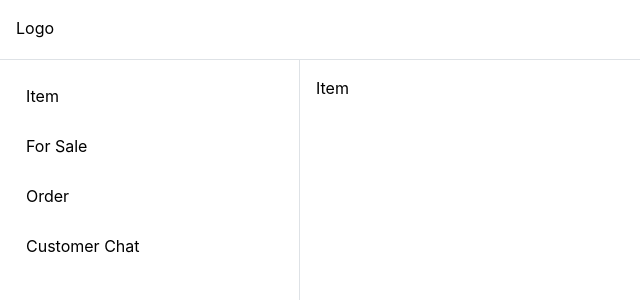
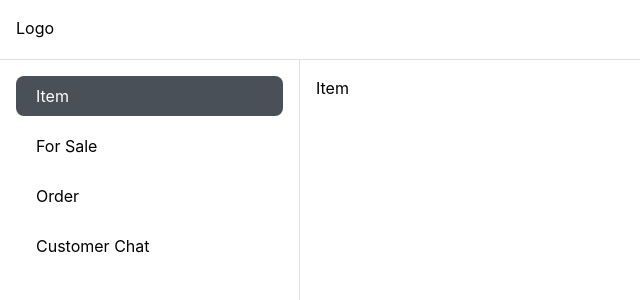
Before and after one commit to PaingThuraKyaw/BM-Mart-frontend, a React (Vite) app: page /seller in a window 1280 px wide. Shown: the top 300 px of the page, without its empty margins (0-640 px from the left). Built offline with nearby package versions, Linux system fonts and the light colour scheme.

Commit message:
feat: Loading set up

```diff
--- /dev/null
+++ b/src/components/Loading.tsx
@@ -0,0 +1,11 @@
+import { Flex, Loader } from '@mantine/core'
+
+const Loading = () => {
+  return (
+    <Flex align={'center'} justify={'center'} h={'100vh'} >
+      <Loader/>
+    </Flex>
+  )
+}
+
+export default Loading
--- a/src/page/Home/index.tsx
+++ /dev/null
@@ -1,12 +0,0 @@
-import { Link } from "react-router-dom";
-
-const Home = () => {
-  return (
-    <>
-      <div>Home</div>
-      <Link to={"/seller"}>Go to seller</Link>
-    </>
-  );
-};
-
-export default Home;
--- /dev/null
+++ b/src/page/User/index.tsx
@@ -0,0 +1,13 @@
+import { Container } from "@mantine/core";
+import { Link } from "react-router-dom";
+
+const User = () => {
+  return (
+    <Container size={"xl"}>
+      <div>User</div>
+      <Link to={"/seller"}>Go to seller</Link>
+    </Container>
+  );
+};
+
+export default User;
--- a/src/page/seller/components/seller-nav.tsx
+++ b/src/page/seller/components/seller-nav.tsx
@@ -1,21 +1,31 @@
-import { NavLink } from "react-router-dom";
+import { NavLink, useLocation } from "react-router-dom";
 import { sellerNavLink } from "../../../assets/seller-navlink";
 import { Box, Flex } from "@mantine/core";
 import classes from "./style/seller-nav.module.css";
 
 const Navbar = ({ closed }: { closed: () => void }) => {
+  const { pathname } = useLocation();
+
+  console.log(pathname);
+
   return (
     <Flex direction={"column"} gap={10}>
       {sellerNavLink.map((item, index) => (
-        <Box>
+        <Box style={{ position: "relative" }}>
           <NavLink
             onClick={closed}
             className={classes.link}
+            style={
+              pathname === item.link ? { color: "white" } : { color: "black" }
+            }
             to={item.link}
             key={index}
           >
             {item.title}
           </NavLink>
+          <Box
+            className={pathname === item.link ? classes.linkActive : ""}
+          ></Box>
         </Box>
       ))}
     </Flex>
--- a/src/page/seller/components/style/seller-nav.module.css
+++ b/src/page/seller/components/style/seller-nav.module.css
@@ -6,10 +6,12 @@
   height: 40px;
   display: flex;
   align-items: center;
-  padding-left: 10px;
+  padding-left: 20px;
   border-radius: var(--mantine-radius-md);
+  z-index: 100;
   &:hover {
-    background-color: var(--mantine-color-dark-0);
+    border: 1px solid rgba(100, 100, 111, 0.2);
+    box-shadow: rgba(100, 100, 111, 0.2) 0px 7px 29px 0px;
   }
 }
 
@@ -24,6 +26,13 @@
   }
 }
 
-.active {
-  color: red;
+.linkActive {
+  position: absolute;
+  height: 40px;
+  width: 100%;
+  background-color: var(--mantine-color-gray-7);
+  border-radius: var(--mantine-radius-md);
+  transition: top 0.4s cubic-bezier(0.47, 1.64, 0.41, 0.8);
+  z-index: -1;
+  bottom: 0;
 }
--- a/src/page/seller/index.tsx
+++ b/src/page/seller/index.tsx
@@ -3,9 +3,10 @@ import { useDisclosure } from "@mantine/hooks";
 import Navbar from "./components/seller-nav";
 import { Outlet } from "react-router-dom";
 import { Suspense } from "react";
+import Loading from "../../components/Loading";
 
 const Seller = () => {
-  const [opened,  { toggle } ] = useDisclosure();
+  const [opened, { toggle }] = useDisclosure();
 
   return (
     <>
@@ -33,7 +34,7 @@ const Seller = () => {
           <Navbar closed={toggle} />
         </AppShell.Navbar>
         <AppShell.Main>
-          <Suspense fallback={<h1>Loading...</h1>}>
+          <Suspense fallback={<Loading />}>
             <Outlet />
           </Suspense>
         </AppShell.Main>
--- a/src/router.tsx
+++ b/src/router.tsx
@@ -1,8 +1,9 @@
 import { Suspense, lazy } from "react";
 import { Route, Routes } from "react-router-dom";
+import Loading from "./components/Loading";
 
 // Lazy Loading
-const Home = lazy(() => import("./page/Home"));
+const User = lazy(() => import("./page/User"));
 const Seller = lazy(() => import("./page/seller"));
 const Item = lazy(() => import("./page/seller/page/item"));
 const ForSale = lazy(() => import("./page/seller/page/for-sale"));
@@ -11,10 +12,10 @@ const CustomerChat = lazy(() => import("./page/seller/page/customer-chat"));
 
 const Router = () => {
   return (
-    <Suspense fallback={<h1>Loading...</h1>}>
+    <Suspense fallback={<Loading />}>
       <Routes>
-        <Route path="/" element={<Home />} index />
-        <Route path="/home" element={<Home />} />
+        <Route path="/" element={<User />} index />
+        <Route path="/user" element={<User />} />
         <Route path="/seller" element={<Seller />}>
           <Route index element={<Item />} />
           <Route path="/seller/for-sale" element={<ForSale />} />
```
